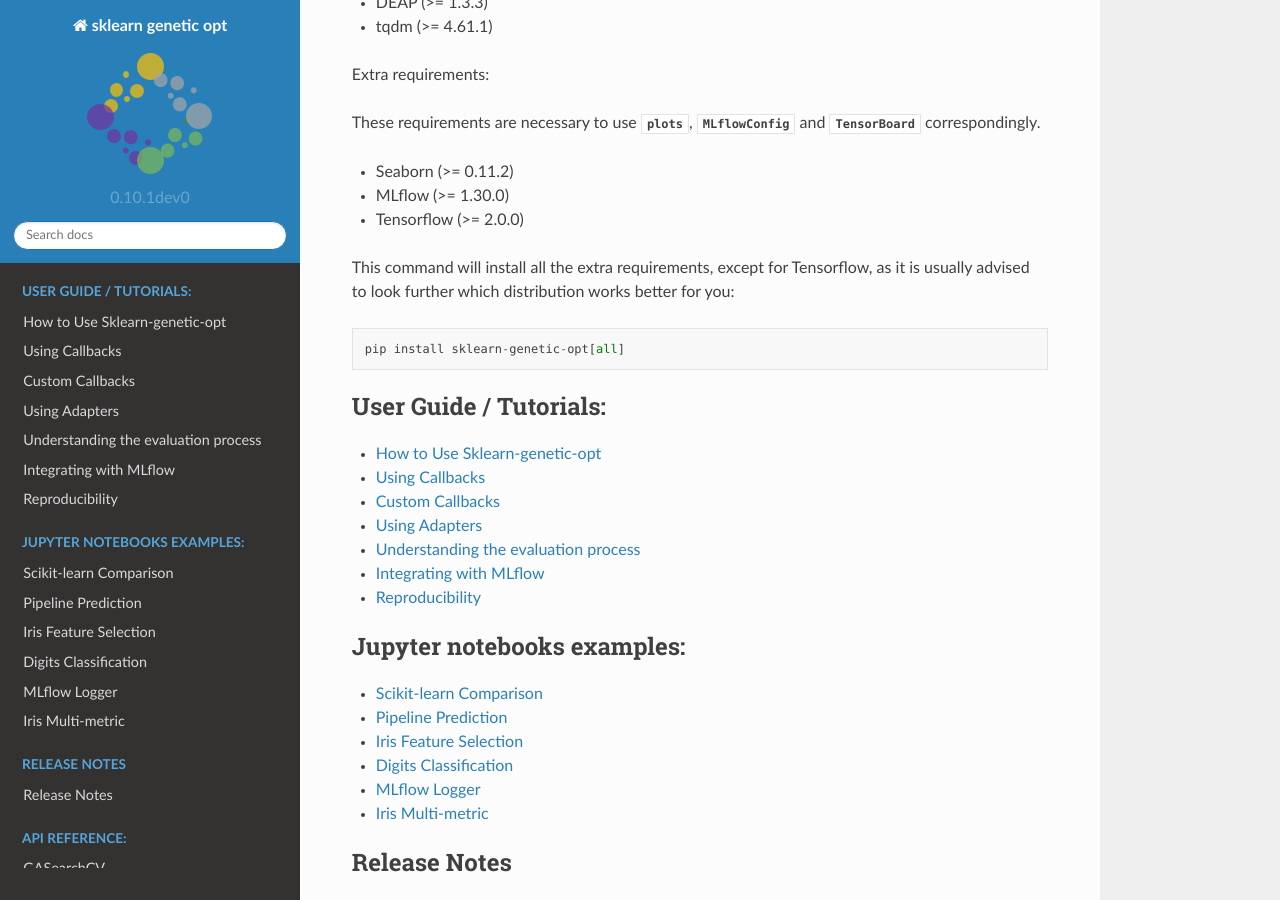
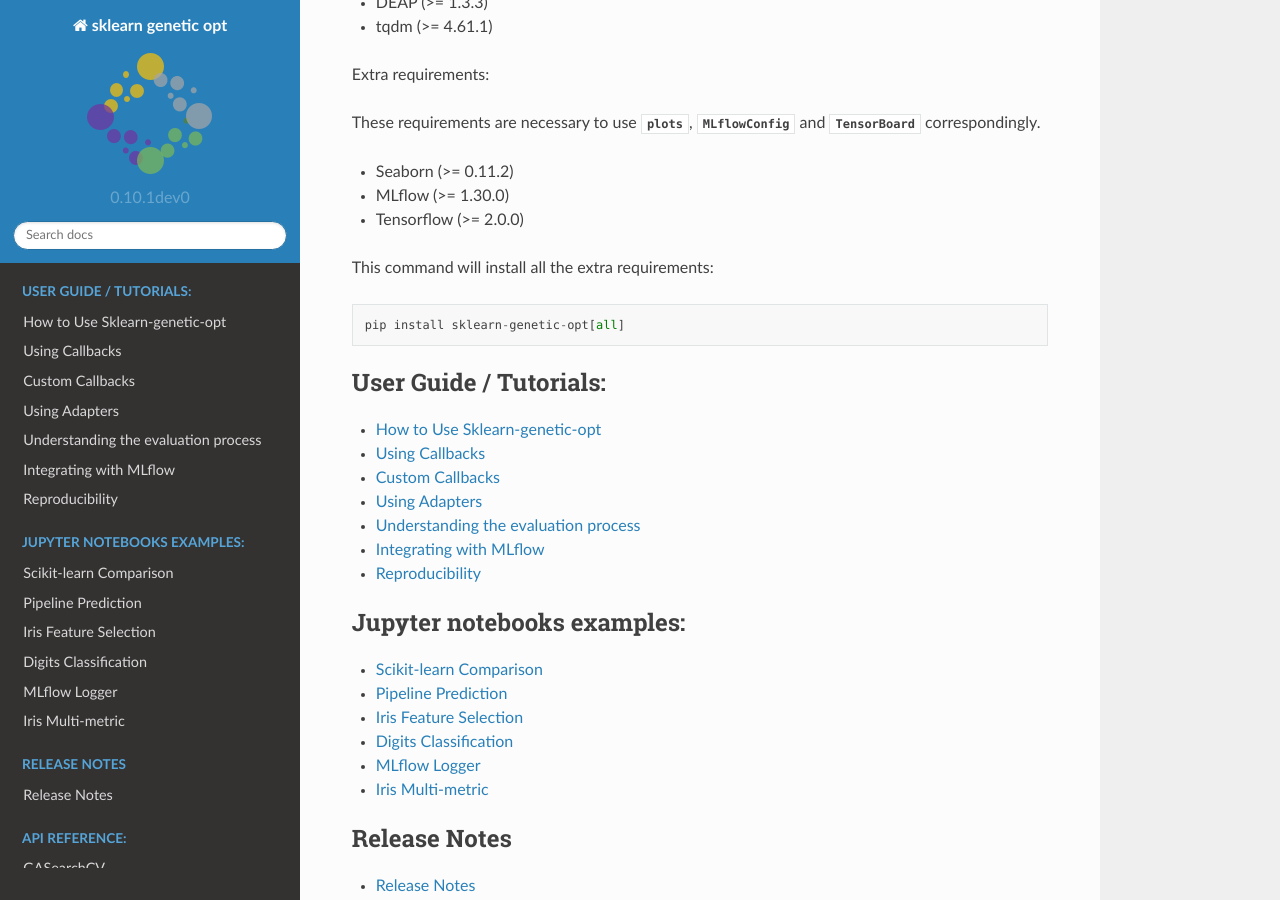
Before and after one commit to rodrigo-arenas/Sklearn-genetic-opt, a Sphinx documentation site: the page built from docs/index.rst, in a window 1280 px wide and 900 px high, scrolled down 773 px. Built offline with Sphinx 7.4.7 and the Read the Docs theme 2.0.0, drawn with Linux system fonts in a browser that asks for light colours.

Commit message:
add tensorflow to extra installs

```diff
--- a/README.rst
+++ b/README.rst
@@ -76,13 +76,10 @@
 
    pip install sklearn-genetic-opt
 
-If you want to get all the features, including plotting and mlflow logging capabilities,
+If you want to get all the features, including plotting, tensorboard and mlflow logging capabilities,
 install all the extra packages::
 
     pip install sklearn-genetic-opt[all]
-
-The only optional dependency that the last command does not install, it's Tensorflow,
-it is usually advised to look further which distribution works better for you.
 
 
 Example: Hyperparameters Tuning
--- a/docs/index.rst
+++ b/docs/index.rst
@@ -53,8 +53,7 @@
 - MLflow (>= |MLflowMinVersion|)
 - Tensorflow (>= |TensorflowMinVersion|)
 
-This command will install all the extra requirements, except for Tensorflow,
-as it is usually advised to look further which distribution works better for you::
+This command will install all the extra requirements::
 
    pip install sklearn-genetic-opt[all]
 
--- a/setup.py
+++ b/setup.py
@@ -47,7 +47,8 @@
     extras_require={
         "mlflow": ["mlflow>=1.17.0"],
         "seaborn": ["seaborn>=0.11.2"],
-        "all": ["mlflow>=1.30.0", "seaborn>=0.11.2"],
+        "tensorflow": ["tensorflow>=2.0.0"],
+        "all": ["mlflow>=1.30.0", "seaborn>=0.11.2", "tensorflow>=2.0.0"],
     },
     python_requires=">=3.8",
     include_package_data=True,
```
